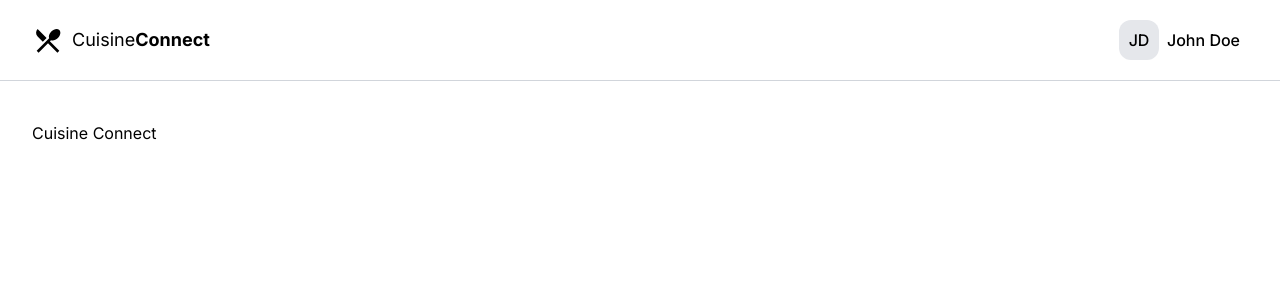
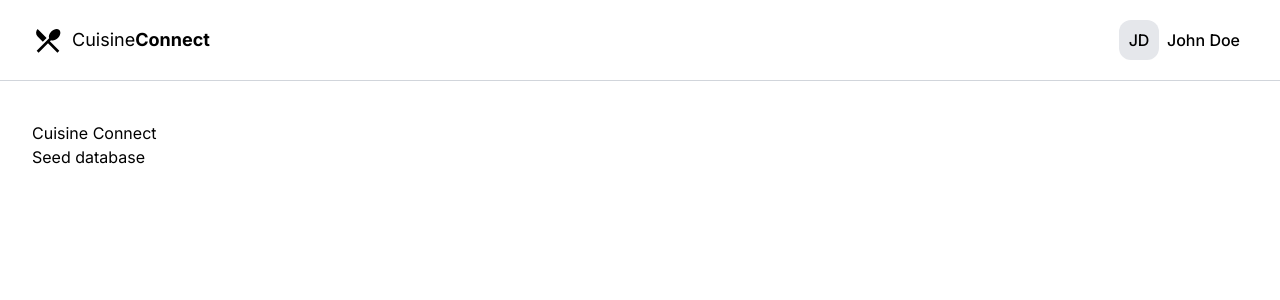
Before and after one commit to mustaphaboudouch/cuisine-connect, a Next.js app: page / in a window 1280 px wide. Shown: the top 300 px of the page. Built offline with nearby package versions, Linux system fonts and the light colour scheme.

Commit message:
feat: implement database seed front

```diff
--- a/src/app/api/seed/route.ts
+++ b/src/app/api/seed/route.ts
@@ -37,7 +37,7 @@ ${recipe.ingredients.map(
 `;
 }
 
-async function GET() {
+async function POST() {
   try {
     const vectorDb = await mysql.createConnection({
       host: "svc-f1f2615b-b52b-4e67-aede-103161570f7c-dml.aws-frankfurt-1.svc.singlestore.com",
@@ -134,4 +134,4 @@ async function GET() {
   }
 }
 
-export { GET };
+export { POST };
--- a/src/app/page.tsx
+++ b/src/app/page.tsx
@@ -1,7 +1,34 @@
+"use client";
+
+import { useMutation } from "@tanstack/react-query";
+
 const Page = () => {
+  const { mutate, isPending } = useMutation({
+    mutationFn: async () => {
+      const response = await fetch("/api/seed", {
+        method: "POST",
+        headers: {
+          "Content-Type": "application/json",
+        },
+        body: JSON.stringify({}),
+      });
+      if (!response.ok) throw new Error("Something went wrong");
+      return response.body;
+    },
+    onSuccess: function () {
+      console.log("Database seeded successfully");
+    },
+    onError: function () {
+      console.log("Something went wrong. Please try again.");
+    },
+  });
+
   return (
     <>
       <h1>Cuisine Connect</h1>
+      <button onClick={() => mutate()}>
+        Seed database {isPending && <span>Loading...</span>}
+      </button>
     </>
   );
 };
```
